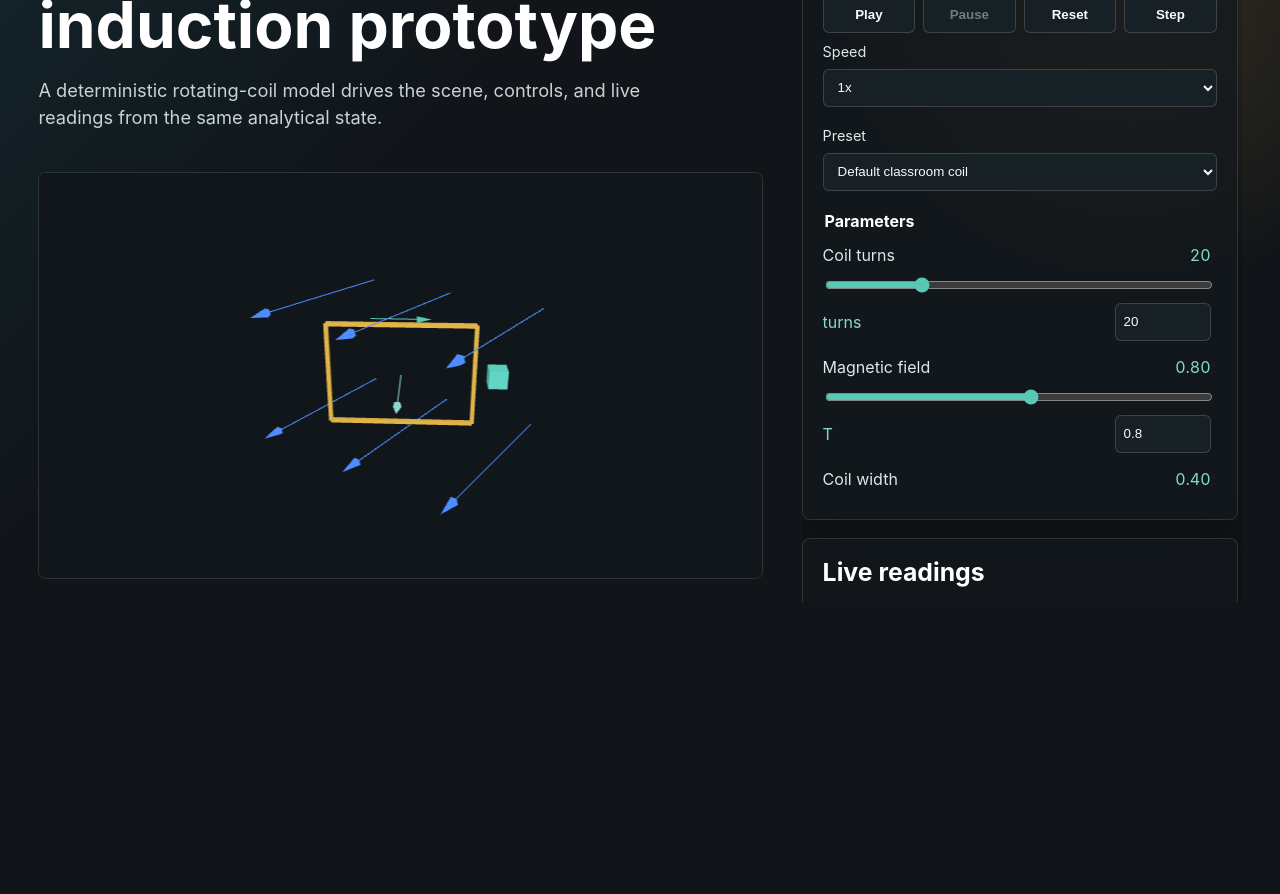
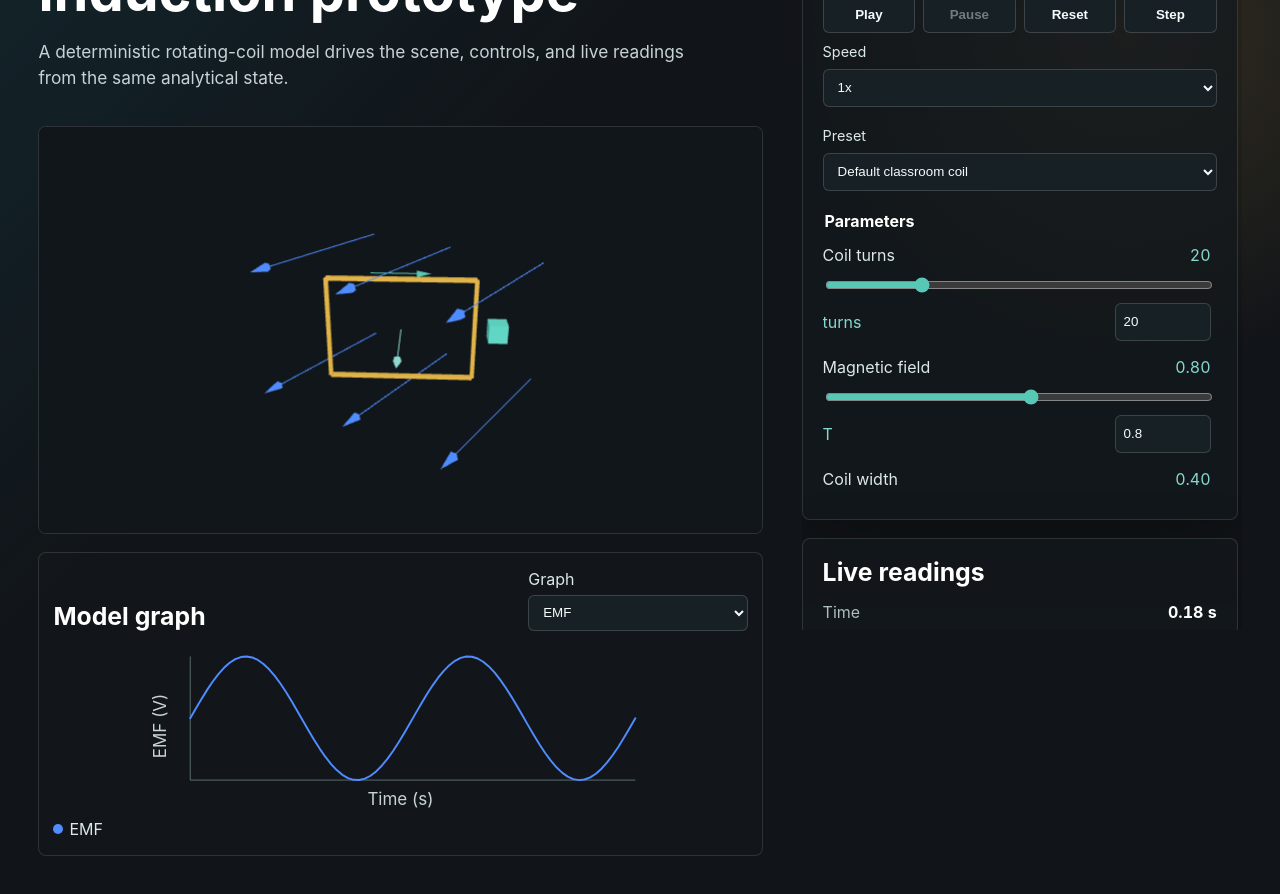
Before and after one commit to MTAawil/engine-simulations, a React (Vite) app: page / in a window 1280 px wide. Shown: the part 160-1054 px from the top of the page. Before the commit the page ends 800 px from the top, so only its background shows below. Built offline with nearby package versions, Linux system fonts and the light colour scheme.

Commit message:
feat: add induction model graphs

```diff
--- a/src/app/styles.css
+++ b/src/app/styles.css
@@ -44,12 +44,10 @@ body {
 
 .prototype-workspace {
   display: grid;
-  height: 100vh;
   min-height: 100vh;
   grid-template-columns: minmax(640px, 1fr) minmax(360px, 440px);
   gap: clamp(24px, 3vw, 44px);
-  align-items: stretch;
-  overflow: hidden;
+  align-items: start;
   padding: clamp(24px, 3vw, 44px);
   background:
     linear-gradient(135deg, rgba(25, 111, 126, 0.2), transparent 36%),
@@ -64,22 +62,24 @@ body {
 
 .prototype-stage {
   display: grid;
-  align-content: center;
-  gap: 22px;
+  align-content: start;
+  gap: 18px;
 }
 
 .prototype-stage .induction-scene {
-  min-height: 360px;
+  min-height: 300px;
   margin-bottom: 0;
 }
 
 .prototype-stage .induction-scene__canvas {
-  min-height: 360px;
+  min-height: 300px;
 }
 
 .prototype-controls {
   display: grid;
   grid-template-rows: auto minmax(220px, 1fr);
+  position: sticky;
+  top: 24px;
   max-height: calc(100vh - 48px);
   align-content: start;
   gap: 18px;
@@ -122,12 +122,85 @@ h1 {
 
 .prototype-stage h1 {
   max-width: 620px;
-  font-size: 4rem;
+  font-size: 3.5rem;
 }
 
 .prototype-stage .lede {
   max-width: 660px;
-  font-size: 1.14rem;
+  font-size: 1.08rem;
+}
+
+.graph-panel {
+  display: grid;
+  gap: 10px;
+  min-width: 0;
+  border: 1px solid rgba(255, 255, 255, 0.12);
+  border-radius: 8px;
+  padding: 14px;
+  background: rgba(19, 25, 29, 0.58);
+}
+
+.graph-panel__header {
+  display: flex;
+  align-items: end;
+  justify-content: space-between;
+  gap: 16px;
+}
+
+.graph-panel__header h2 {
+  margin: 0;
+}
+
+.graph-panel__header label {
+  display: grid;
+  gap: 4px;
+  min-width: 220px;
+  color: #dce8ea;
+}
+
+.graph-panel__header select {
+  min-height: 36px;
+  border: 1px solid rgba(255, 255, 255, 0.16);
+  border-radius: 6px;
+  padding: 0 10px;
+  color: #f6fbfc;
+  background: #172025;
+}
+
+.time-series-graph {
+  min-width: 0;
+  margin: 0;
+}
+
+.time-series-graph svg {
+  display: block;
+  width: 100%;
+  height: 170px;
+  color: #6f858a;
+}
+
+.time-series-graph text {
+  fill: #c7d3d5;
+  font-size: 22px;
+}
+
+.time-series-graph figcaption {
+  display: flex;
+  gap: 14px;
+  margin-top: 6px;
+  color: #dce8ea;
+}
+
+.time-series-graph figcaption span {
+  display: inline-flex;
+  align-items: center;
+  gap: 6px;
+}
+
+.time-series-graph figcaption span span {
+  width: 10px;
+  height: 10px;
+  border-radius: 999px;
 }
 
 h2 {
--- a/src/simulations/electromagnetic-induction/ElectromagneticInductionPrototype.tsx
+++ b/src/simulations/electromagnetic-induction/ElectromagneticInductionPrototype.tsx
@@ -2,6 +2,7 @@ import { useEffect, useMemo, useState } from "react";
 import type { NumberParameterDefinition } from "../../core/parameters";
 import type { SimulationLifecycleState, SimulationPreset } from "../../core/simulation";
 import { PlaybackControls } from "../../ui/controls";
+import { TimeSeriesGraph, type GraphSeries } from "../../ui/graphs";
 import { TelemetryPanel, type TelemetryDatum } from "../../ui/telemetry";
 import { ElectromagneticInductionSceneView } from "./ElectromagneticInductionSceneView";
 import {
@@ -12,6 +13,42 @@ import {
 } from "./model";
 
 const stepDeltaTimeS = 0.1;
+const graphSampleCount = 80;
+const graphWindowS = 4;
+
+type GraphMetric = "singleTurnFluxWb" | "fluxLinkageWbTurns" | "emfV" | "currentA";
+
+const graphMetricOptions = [
+  {
+    id: "singleTurnFluxWb",
+    label: "Single-turn flux",
+    yLabel: "Flux (Wb)",
+    color: "#57c7b6",
+  },
+  {
+    id: "fluxLinkageWbTurns",
+    label: "Flux linkage",
+    yLabel: "Linkage (Wb-turns)",
+    color: "#e6b94b",
+  },
+  {
+    id: "emfV",
+    label: "EMF",
+    yLabel: "EMF (V)",
+    color: "#4f8cff",
+  },
+  {
+    id: "currentA",
+    label: "Current",
+    yLabel: "Current (A)",
+    color: "#f47fb3",
+  },
+] as const satisfies readonly {
+  id: GraphMetric;
+  label: string;
+  yLabel: string;
+  color: string;
+}[];
 
 const parameterDefinitions = [
   {
@@ -139,6 +176,7 @@ export function ElectromagneticInductionPrototype() {
     useState<SimulationLifecycleState>("ready");
   const [speedMultiplier, setSpeedMultiplier] = useState(1);
   const [selectedPresetId, setSelectedPresetId] = useState("default");
+  const [selectedGraphMetric, setSelectedGraphMetric] = useState<GraphMetric>("emfV");
 
   useEffect(() => {
     if (lifecycleState !== "playing") {
@@ -160,6 +198,13 @@ export function ElectromagneticInductionPrototype() {
   );
 
   const telemetry = useMemo(() => createTelemetry(state), [state]);
+  const selectedGraphOption = graphMetricOptions.find(
+    (option) => option.id === selectedGraphMetric,
+  );
+  const graphSeries = useMemo(
+    () => createGraphSeries(parameters, timeS, selectedGraphMetric),
+    [parameters, selectedGraphMetric, timeS],
+  );
 
   function updateParameter(
     key: keyof ElectromagneticInductionParameters,
@@ -201,6 +246,34 @@ export function ElectromagneticInductionPrototype() {
         </div>
 
         <ElectromagneticInductionSceneView state={state} />
+
+        <section className="graph-panel" aria-labelledby="graph-title">
+          <div className="graph-panel__header">
+            <h2 id="graph-title">Model graph</h2>
+            <label>
+              <span>Graph</span>
+              <select
+                value={selectedGraphMetric}
+                onChange={(event) => {
+                  setSelectedGraphMetric(event.target.value as GraphMetric);
+                }}
+              >
+                {graphMetricOptions.map((option) => (
+                  <option key={option.id} value={option.id}>
+                    {option.label}
+                  </option>
+                ))}
+              </select>
+            </label>
+          </div>
+          <TimeSeriesGraph
+            title={`${selectedGraphOption?.label ?? "Model"} over time`}
+            xLabel="Time (s)"
+            yLabel={selectedGraphOption?.yLabel ?? "Value"}
+            series={graphSeries}
+            height={220}
+          />
+        </section>
       </div>
 
       <aside
@@ -378,6 +451,34 @@ function createTelemetry(
   ];
 }
 
+function createGraphSeries(
+  parameters: ElectromagneticInductionParameters,
+  currentTimeS: number,
+  metric: GraphMetric,
+): readonly GraphSeries[] {
+  const metricOption = graphMetricOptions.find((option) => option.id === metric);
+  const startTimeS = Math.max(0, currentTimeS - graphWindowS / 2);
+  const stepS = graphWindowS / (graphSampleCount - 1);
+  const points = Array.from({ length: graphSampleCount }, (_, index) => {
+    const sampleTimeS = startTimeS + index * stepS;
+    const sampleState = calculateElectromagneticInductionState(sampleTimeS, parameters);
+
+    return {
+      x: sampleTimeS,
+      y: sampleState[metric],
+    };
+  });
+
+  return [
+    {
+      id: metric,
+      label: metricOption?.label ?? metric,
+      color: metricOption?.color ?? "#57c7b6",
+      points,
+    },
+  ];
+}
+
 function formatDirection(
   direction: ElectromagneticInductionState["inducedCurrentDirection"],
 ) {
```
Also changed, not shown: 2 other files (tests, documents, lock files or other folders).
